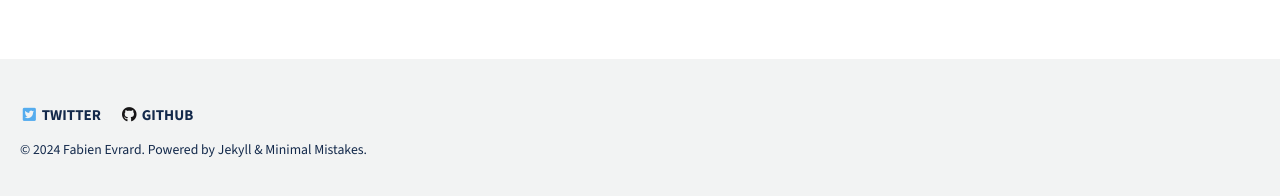
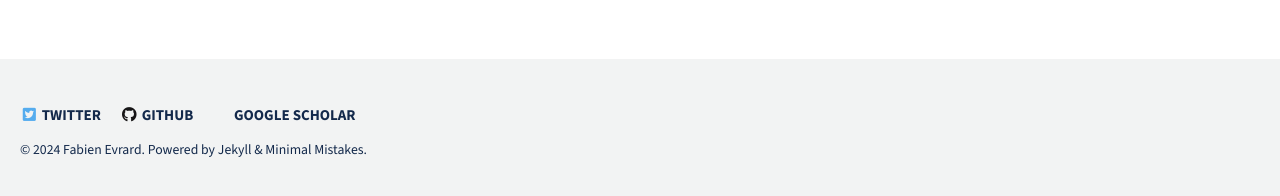
Before and after one commit to cmfr-ae-illinois/cmfr-ae-illinois.github.io, a Jekyll site: the page built from index.html, in a window 1280 px wide. Shown: the part 700-896 px from the top of the page. Built offline with Jekyll 4.4.1, drawn with Linux system fonts in a browser that asks for light colours; cached includes are drawn as plain includes; the list of posts is cut into pages by our own code.

Commit message:
Update _config.yml

```diff
--- a/_config.yml
+++ b/_config.yml
@@ -85,6 +85,9 @@
     - label: "GitHub"
       icon: "fab fa-fw fa-github"
       url: "https://github.com/cmfr-ae-illinois"
+    - label: "Google Scholar"
+      icon: "fab fa-fw fa-google-scholar"
+      url: "https://scholar.google.com/citations?user=94-2c98AAAAJ&hl=en"
     # - label: "Instagram"
     #   icon: "fab fa-fw fa-instagram"
     #   url: "https://instagram.com/"
```
